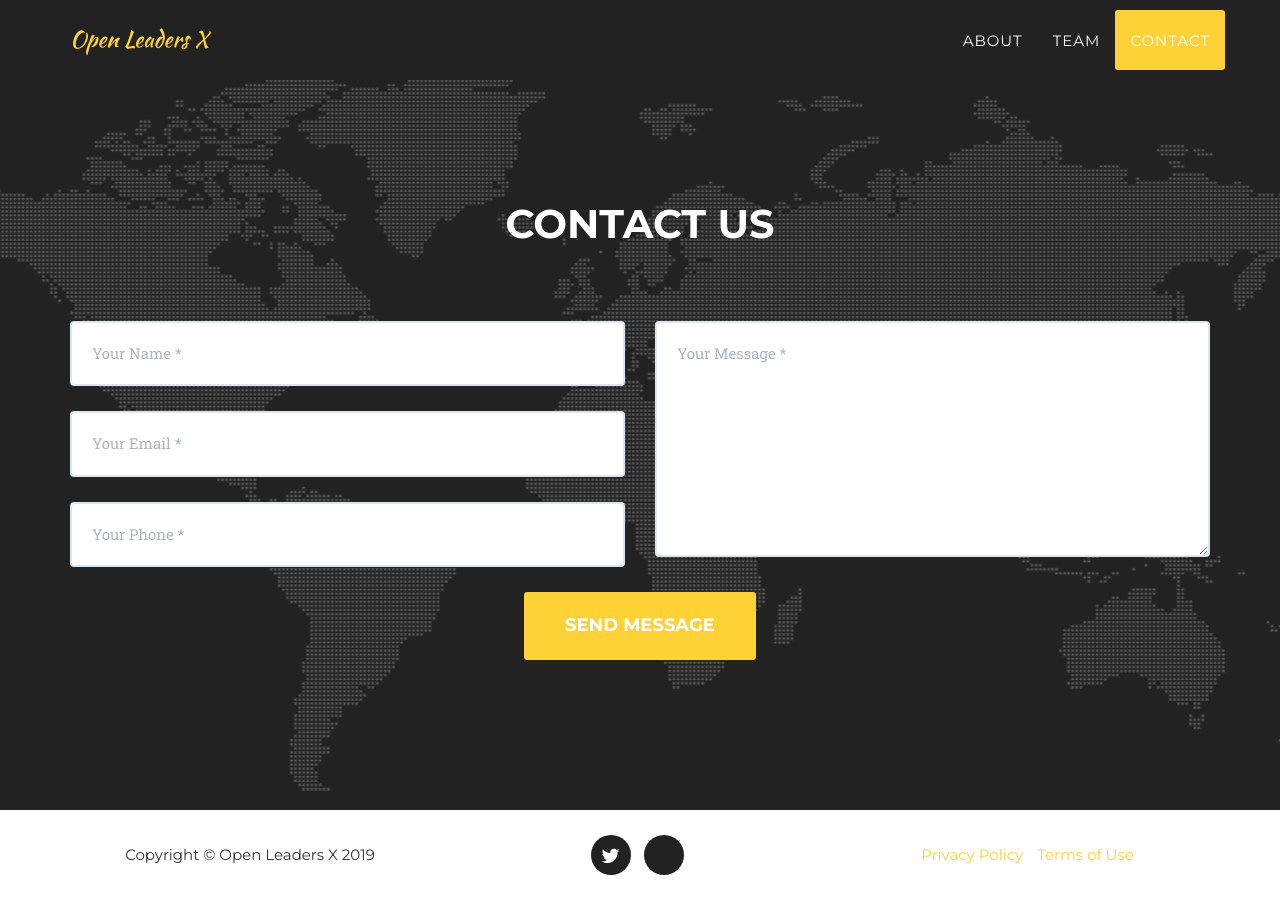
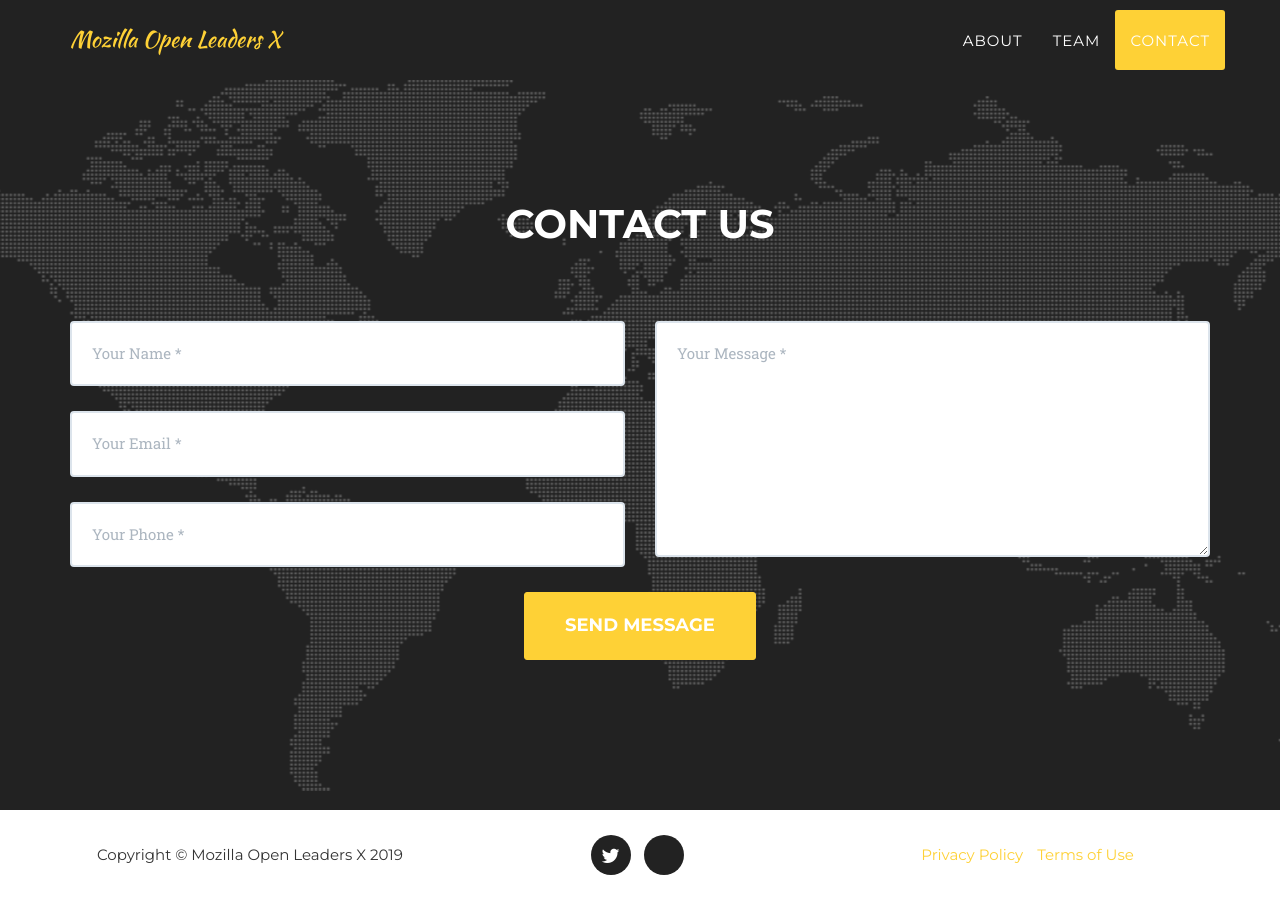
Before and after one commit to ohwmakers/ohwmakers-website, a Jekyll site: the page built from index.html, in a window 1280 px wide and 900 px high, scrolled down 2741 px. Built offline with Jekyll 4.4.1, drawn with Linux system fonts in a browser that asks for light colours; some web fonts are replaced.

Commit message:
update config

```diff
--- a/_config.yml
+++ b/_config.yml
@@ -2,7 +2,7 @@ url: #https://amchagas.github.io
 baseurl: #/olx-hardware-landing/
 
 # Site settings
-title: Open Leaders X
+title: Mozilla Open Leaders X
 email: your-email@domain.com
 description: ""
 
```
